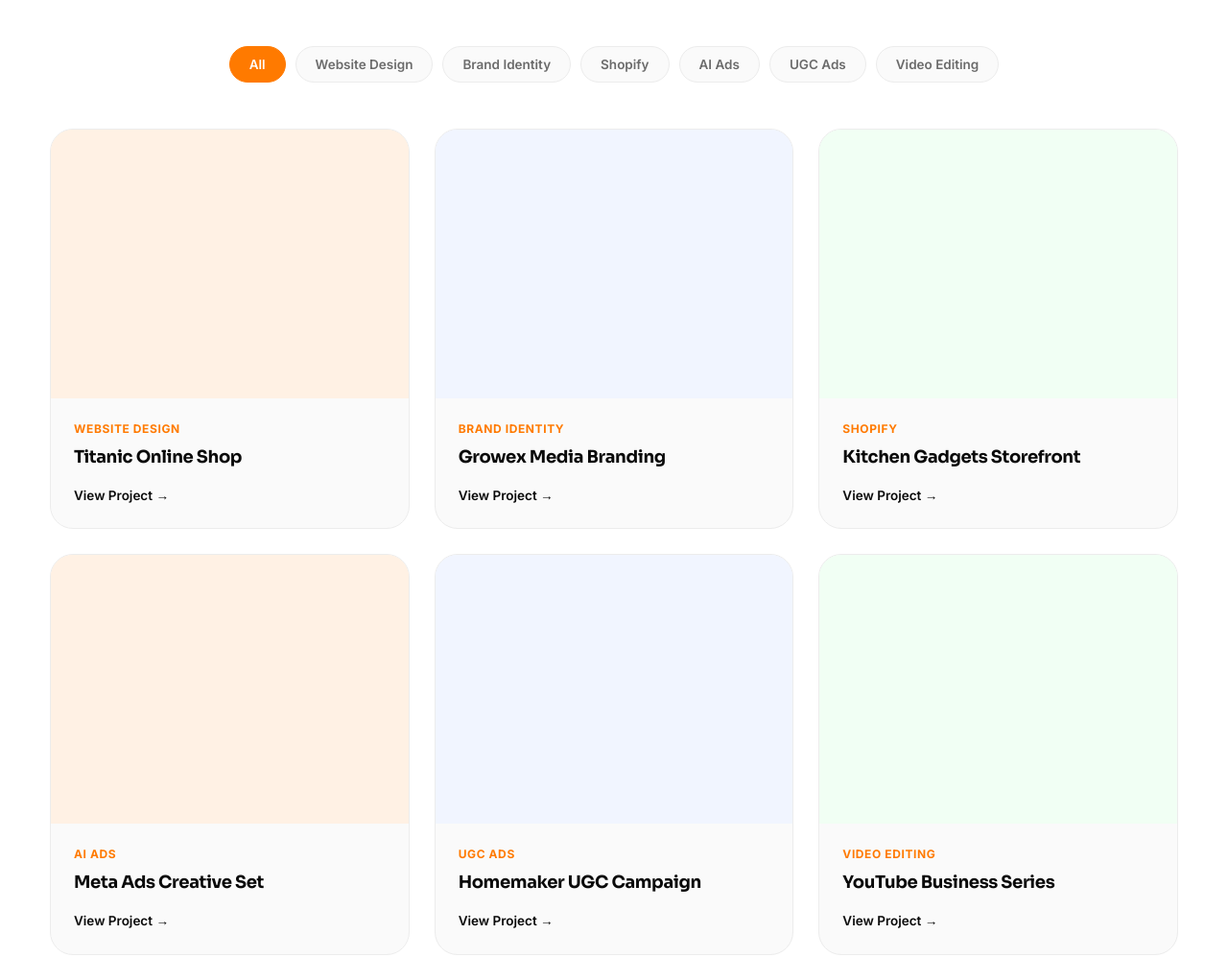
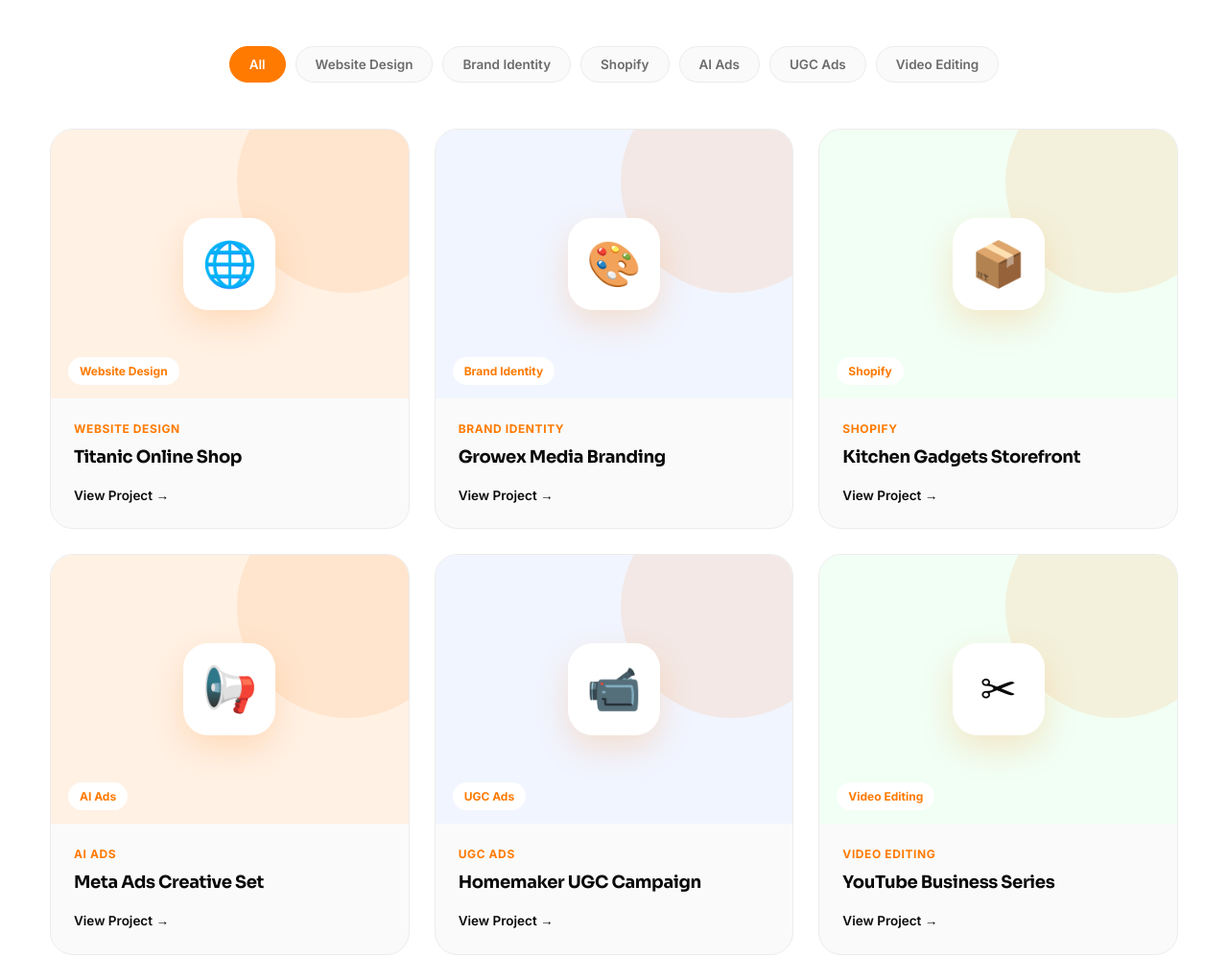
Before and after one commit to study12thup-collab/satya-portfolio, a plain HTML site: page index.html in a window 1280 px wide. Shown: the part 2880-3878 px from the top of the page at 96% size. Drawn offline with nearby package versions, Linux system fonts and the light colour scheme.

Commit message:
Fix portfolio cards: icon was hidden by overlay, add icon tile and label
Co-Authored-By: Claude Sonnet 5.5 <noreply@anthropic.com>
Claude-Session: https://claude.ai/code/session_017xi27McyNTo3mdeZb2Zpdw

```diff
--- a/index.html
+++ b/index.html
@@ -277,7 +277,9 @@ nav{
   aspect-ratio:4/3; display:flex; align-items:center; justify-content:center;
   font-size:44px; position:relative; overflow:hidden;
 }
-.project-thumb::after{content:""; position:absolute; inset:0; background:inherit; filter:blur(0);}
+.project-thumb::before{content:""; position:absolute; width:62%; aspect-ratio:1; border-radius:50%; background:rgba(255,122,0,0.10); right:-14%; top:-22%;}
+.project-thumb .pt-icon{position:relative; z-index:1; width:96px; height:96px; border-radius:26px; background:#fff; display:flex; align-items:center; justify-content:center; font-size:46px; box-shadow:0 14px 34px rgba(255,122,0,0.18);}
+.project-thumb .pt-label{position:absolute; left:18px; bottom:14px; z-index:1; font-size:12px; font-weight:700; color:var(--orange); background:#fff; padding:5px 12px; border-radius:999px;}
 .project-body{padding:22px 24px;}
 .project-cat{font-size:12px; color:var(--orange); font-weight:700; text-transform:uppercase; letter-spacing:0.05em; margin-bottom:6px;}
 .project-body h3{font-size:18px; font-weight:700; margin-bottom:12px;}
@@ -843,7 +845,7 @@ function renderProjects(filter){
   const list = filter==="All" ? projects : projects.filter(p=>p.cat===filter);
   grid.innerHTML = list.map(p => `
     <div class="project-card reveal in">
-      <div class="project-thumb" style="background:${p.color};">${p.icon}</div>
+      <div class="project-thumb" style="background:${p.color};"><span class="pt-icon">${p.icon}</span><span class="pt-label">${p.cat}</span></div>
       <div class="project-body">
         <div class="project-cat">${p.cat}</div>
         <h3>${p.title}</h3>
```
